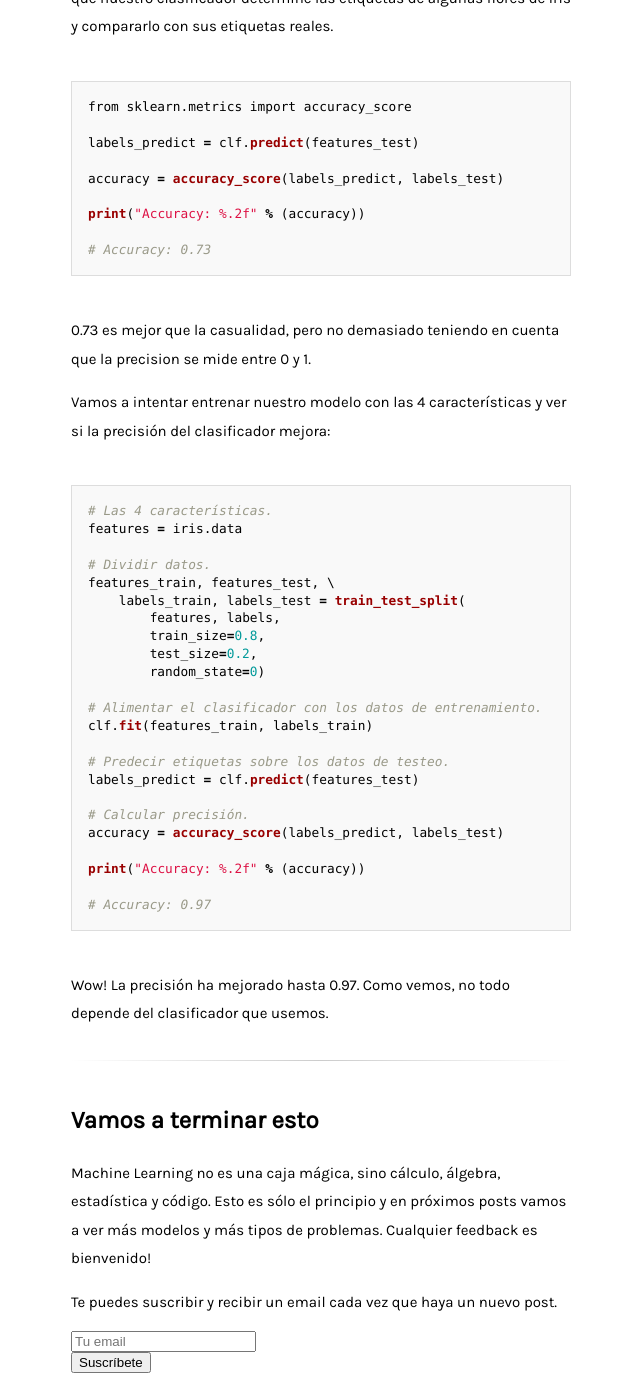
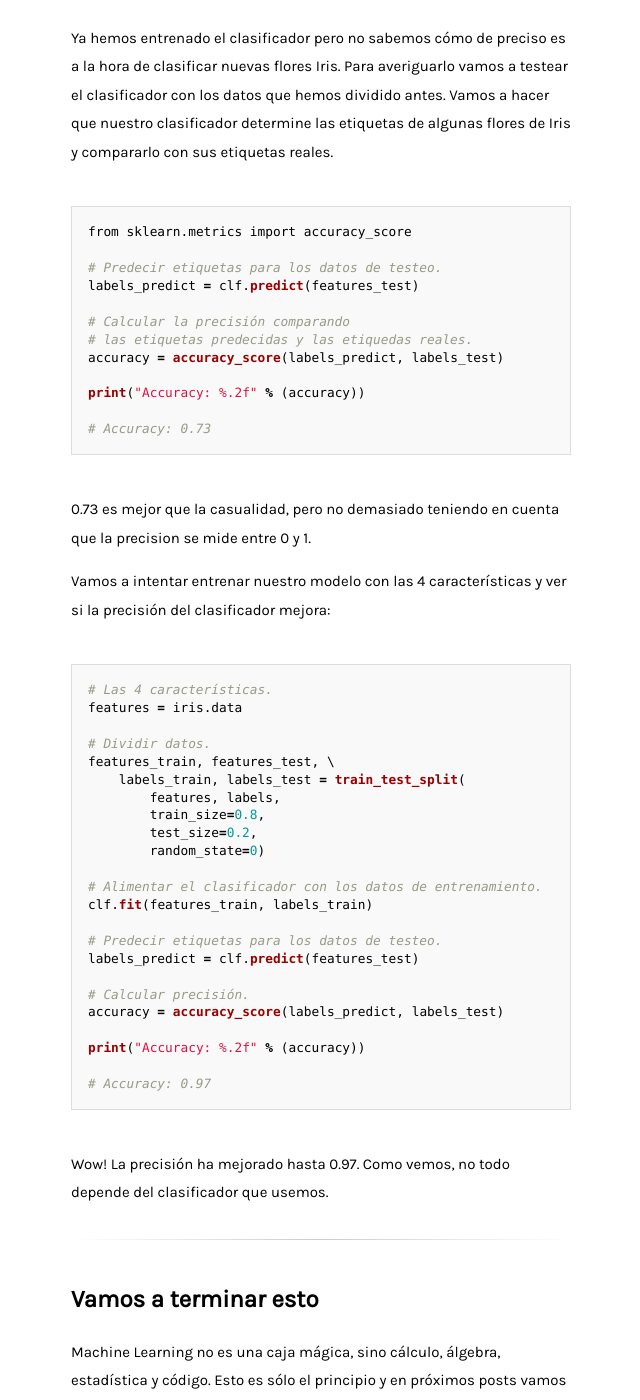
Before and after one commit to stanete/stanete.github.io, a Jekyll site: the page built from _posts/2017-01-15-introduccion-machine-learning-sin-hype.md, in a window 1280 px wide and 1400 px high, scrolled down 7323 px. Shown: the whole window, without its empty margins (319-959 px from the left). Built offline with Jekyll 4.4.1, drawn with Linux system fonts in a browser that asks for light colours; comment, search, counter and statistics services are not loaded; some of the changed text lies outside the part shown.

Commit message:
Add some coments to clarify some code

````diff
--- a/_posts/2017-01-15-introduccion-machine-learning-sin-hype.md
+++ b/_posts/2017-01-15-introduccion-machine-learning-sin-hype.md
@@ -101,9 +101,11 @@
                 features[labels == l, 1],
                 c=c)
 
+# Poner nombre a los dos ejes x, y.
 plt.xlabel(feature_names[0])
 plt.ylabel(feature_names[1])
 
+# Mostrar el gráfico.
 plt.show()
 ```
 
@@ -174,11 +176,16 @@
     plt.scatter(features[labels == l, 0],
                 features[labels == l, 1],
                 c=c)
+
+# Poner nombre a los dos ejes x, y.
 plt.xlabel(feature_names[0])
 plt.ylabel(feature_names[1])
 
+# Definir los límites del gráfico.
 plt.xlim(xx.min(), xx.max())
 plt.ylim(yy.min(), yy.max())
+
+# Mostrar el gráfico.
 plt.show()
 ```
 
@@ -195,8 +202,11 @@
 ```python
 from sklearn.metrics import accuracy_score
 
+# Predecir etiquetas para los datos de testeo.
 labels_predict = clf.predict(features_test)
 
+# Calcular la precisión comparando
+# las etiquetas predecidas y las etiquedas reales.
 accuracy = accuracy_score(labels_predict, labels_test)
 
 print("Accuracy: %.2f" % (accuracy))
@@ -223,7 +233,7 @@
 # Alimentar el clasificador con los datos de entrenamiento.
 clf.fit(features_train, labels_train)
 
-# Predecir etiquetas sobre los datos de testeo.
+# Predecir etiquetas para los datos de testeo.
 labels_predict = clf.predict(features_test)
 
 # Calcular precisión.
````
